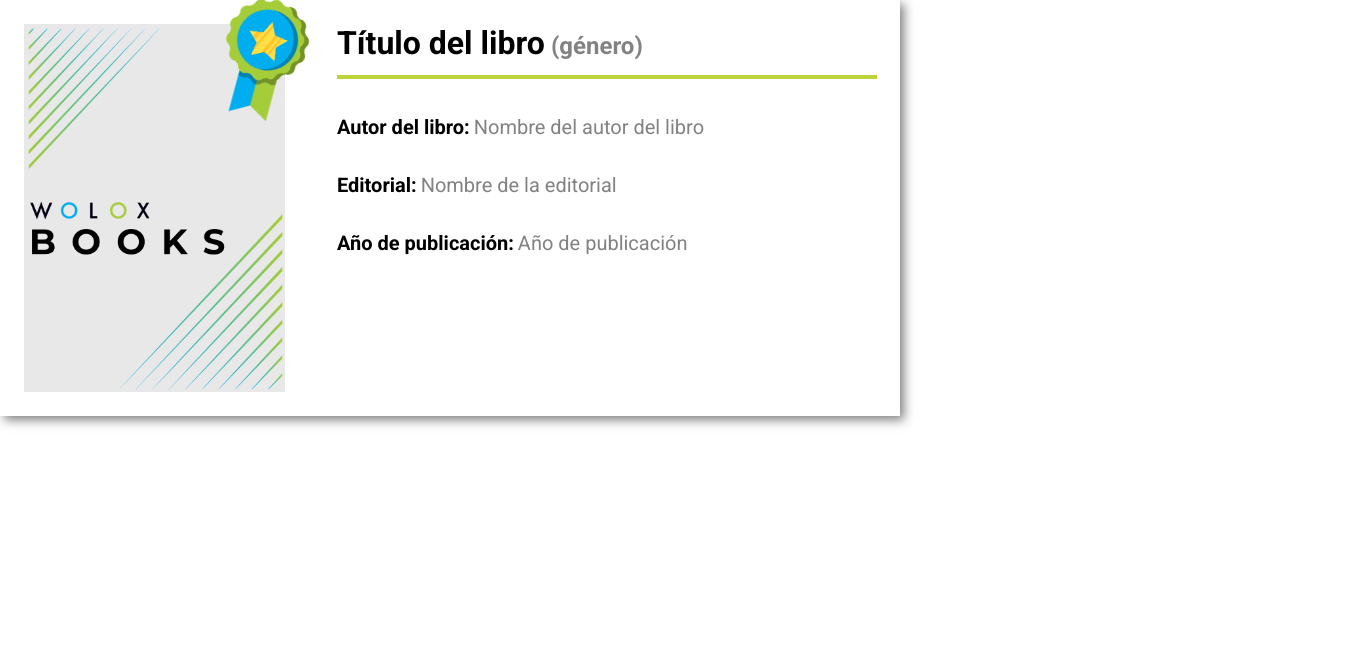
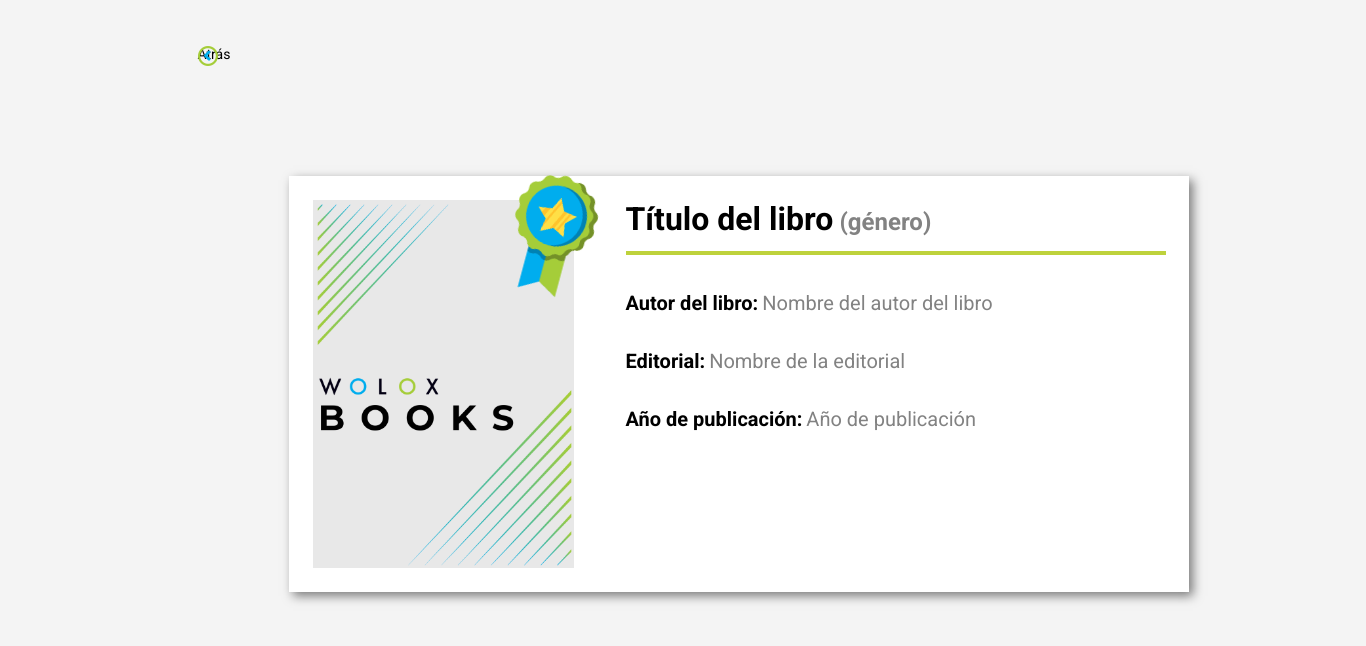
Before and after one commit to wolox-training/fr-angularjs, a plain HTML site: page maquetado/index.html in a window 1280 px wide. Shown: the whole page, 1366 px wide, since content can reach past the window. Drawn offline with Linux system fonts and the light colour scheme.

Commit message:
add a bottom

```diff
--- a/maquetado/index.html
+++ b/maquetado/index.html
@@ -7,6 +7,10 @@
   </head>
 
   <body>
+    <div class="all-cover">
+      <a class="back" href="fr-angularjs/listado-de-libros/index.html">
+        <p>Atrás</p>
+      </a>
       <div class="book">
         <div class="cover-container">
           <img  class ="book-cover" src="book-cover.png" alt="Book cover">
@@ -34,5 +38,6 @@
           </div>
         </div>
       </div>
+    </div>
   </body>
 </html>
--- a/maquetado/scss/colors.scss
+++ b/maquetado/scss/colors.scss
@@ -3,3 +3,4 @@ $black: #000;
 $earls-green: #BED23C;
 $white: #FFF;
 $black-shadow: rgba(0,0,0,0.5);
+$wild-sand: #F4F4F4
--- a/maquetado/scss/detail.scss
+++ b/maquetado/scss/detail.scss
@@ -7,6 +7,30 @@
   font-family: Roboto, sans-serif;
 }
 
+.all-cover {
+  display: flex;
+  height: 768px;
+  width: 1366px;
+  background-color: $wild-sand;
+  justify-content: center;
+  align-items: center;
+}
+
+.back {
+  display: flex;
+  position: relative;
+  height: 22px;
+  width: 91px;
+  align-self: flex-start;
+  margin-top: 46px;
+  margin-left: 20px;
+  &::before {
+    content: url(back-arrow-20.png);
+    background-repeat: no-repeat;
+    background-size: contain;
+    position: absolute;
+  }
+}
 
 .book {
   display: flex;
```
Also changed, not shown: maquetado/application.css, maquetado/back-arrow-20.png (added), 1 other file. Lines whose indentation alone changed are shown as unchanged.
